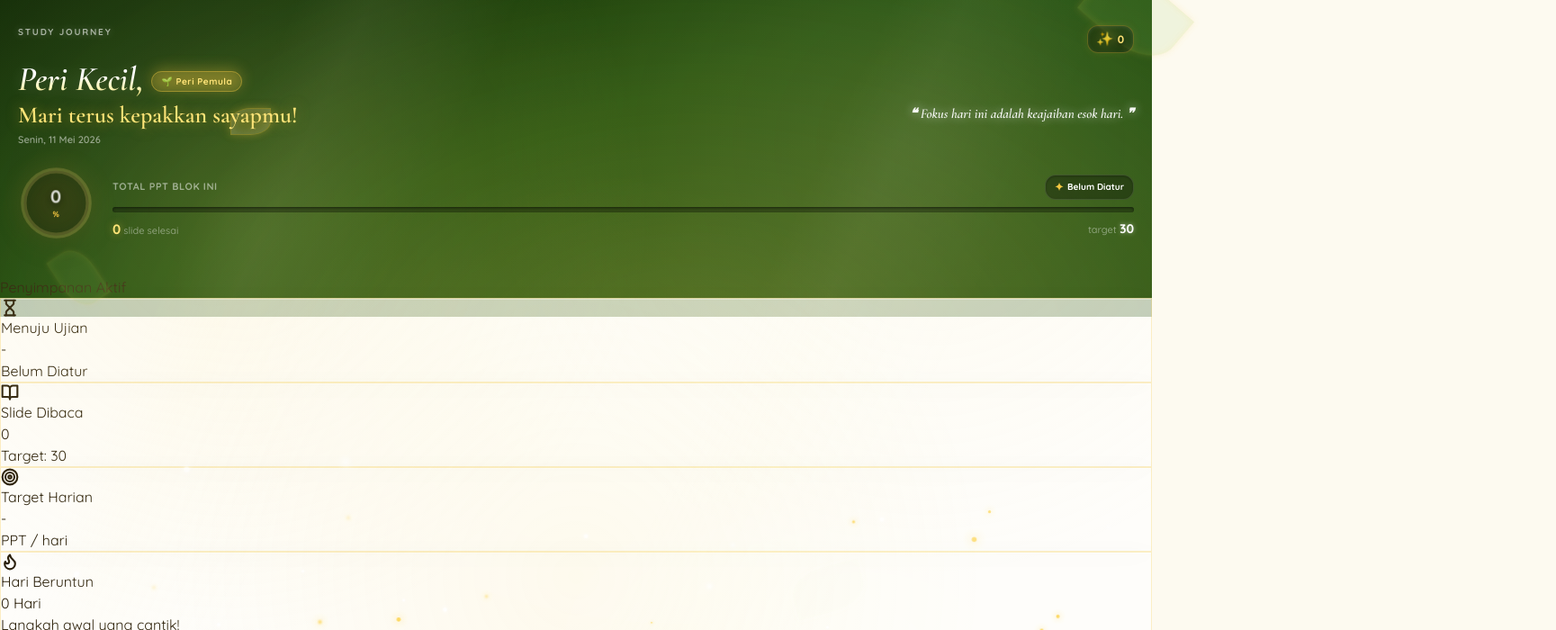
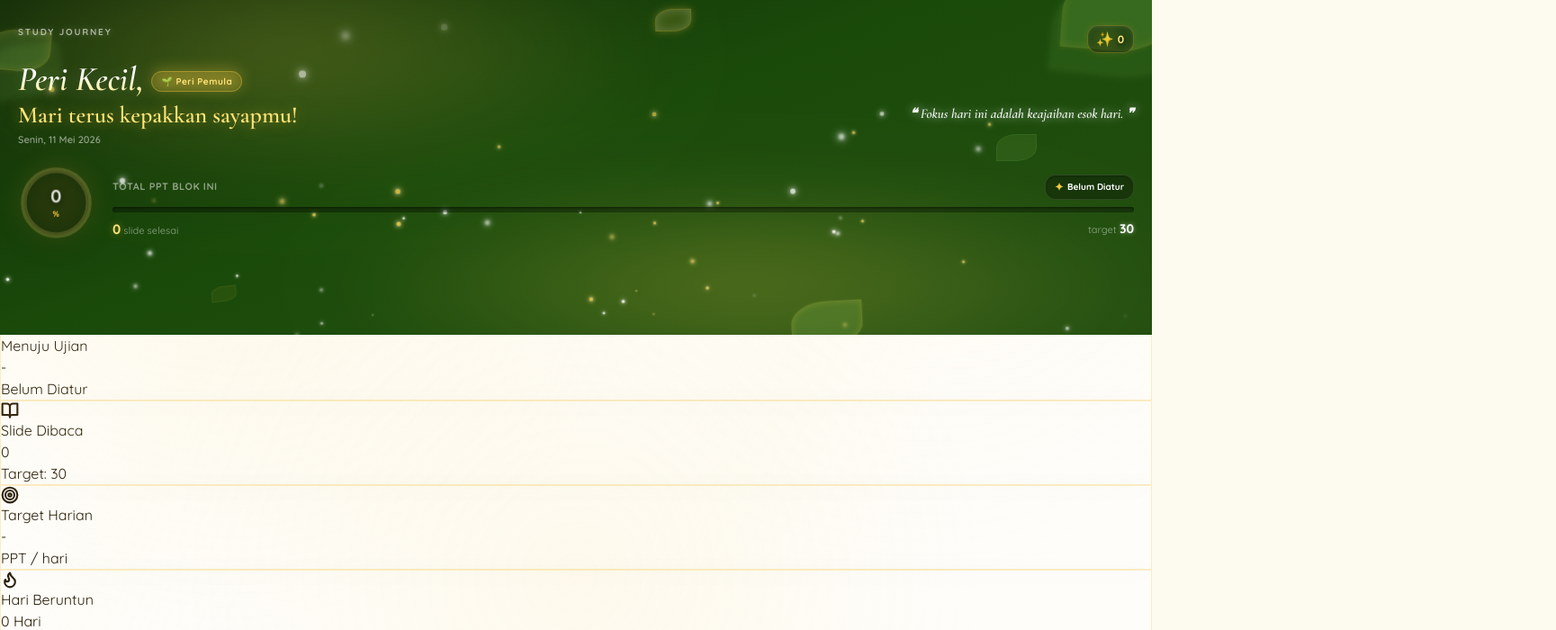
Before and after one commit to njbmaliangkay30/RevalinaStudyJournal, a React (Vite) app: page / in a window 1280 px wide. Shown: the top 700 px of the page at 90% size, 1729 px wide, since content can reach past the window. Built offline with nearby package versions, Linux system fonts and the light colour scheme; a web font is replaced by a local one.

Commit message:
Update Header.tsx

```diff
--- a/src/components/layout/Header.tsx
+++ b/src/components/layout/Header.tsx
@@ -49,149 +49,86 @@ export const Header: React.FC = () => {
     }
   };
 
-  const getBorderTheme = () => theme === 'moon' ? 'rgba(138,180,248,0.2)' : theme === 'sakura' ? 'rgba(240,100,160,0.2)' : 'rgba(245,200,66,0.2)';
   const glowColor = theme === 'moon' ? '#60a5fa' : theme === 'sakura' ? '#fb7185' : '#fcd34d';
 
-  // Injeksi Keyframes untuk Animasi Daun yang Terbang Melayang & Hilang
+  // Injeksi Keyframes Leaf Sway Asli Anda, TIDAK DIUBAH
   useEffect(() => {
     const style = document.createElement("style");
     style.innerHTML = `
-      /* Semua Daun Sekarang Menjauh dengan Fade, Angin Membawa Mereka */
-
-      @keyframes flyLeafTopRight {
-        0% { transform: translate(0, 0) rotate(35deg) scale(1); opacity: 0; }
-        15% { opacity: 0.8; }
-        60% { opacity: 0.8; }
-        100% { transform: translate(120px, -60px) rotate(60deg) scale(0.6); opacity: 0; }
-      }
-
-      @keyframes flyLeafBottomRight {
-        0% { transform: translate(0, 0) rotate(-15deg) scale(1); opacity: 0; }
-        20% { opacity: 0.7; }
-        75% { opacity: 0.7; }
-        100% { transform: translate(80px, -40px) rotate(-30deg) scale(0.7); opacity: 0; }
-      }
-
-      @keyframes flyLeafMidLeft {
-        0% { transform: translate(0, 0) rotate(60deg) scale(1); opacity: 0; }
-        25% { opacity: 0.6; }
-        80% { opacity: 0.6; }
-        100% { transform: translate(-100px, 50px) rotate(30deg) scale(0.5); opacity: 0; }
-      }
-
-      @keyframes flyLeafTopLeft {
-        0% { transform: translate(0, 0) rotate(120deg) scale(1); opacity: 0; }
-        10% { opacity: 0.9; }
-        60% { opacity: 0.9; }
-        100% { transform: translate(150px, -150px) rotate(180deg) scale(0.4); opacity: 0; }
-      }
-
-      /* Debu Naik */
-      @keyframes dustRise {
-        0% { transform: translateY(0px) scale(0.5); opacity: 0; }
-        20% { opacity: 0.9; }
-        80% { opacity: 0.6; }
-        100% { transform: translateY(-400px) scale(1.5); opacity: 0; }
-      }
+      @keyframes swayLeafGentle { 0%, 100% { transform: rotate(0deg) scale(1); } 50% { transform: rotate(6deg) scale(1.02); } }
+      @keyframes swayLeafReverse { 0%, 100% { transform: rotate(0deg) scale(1); } 50% { transform: rotate(-8deg) scale(0.98); } }
+      @keyframes driftAway { 0% { transform: translate(0, 0) rotate(0deg) scale(1); opacity: 0; } 15% { opacity: 0.6; } 85% { opacity: 0.4; } 100% { transform: translate(150px, -200px) rotate(45deg) scale(0.6); opacity: 0; } }
+      @keyframes driftAwayReverse { 0% { transform: translate(0, 0) rotate(0deg) scale(1); opacity: 0; } 15% { opacity: 0.5; } 85% { opacity: 0.3; } 100% { transform: translate(-200px, -150px) rotate(-60deg) scale(0.5); opacity: 0; } }
+      @keyframes dustRise { 0% { transform: translateY(0px) scale(0.5); opacity: 0; } 20% { opacity: 0.9; } 80% { opacity: 0.6; } 100% { transform: translateY(-400px) scale(1.5); opacity: 0; } }
     `;
     document.head.appendChild(style);
     return () => { document.head.removeChild(style); };
   }, []);
 
+  // 🪄 PENTING: Pada Baris Ini! 'borderBottom' dihapus. 'rounded-b' dihapus. 'paddingBottom' saya buat 100px.
   return (
-    <div className="header relative z-10 overflow-hidden"
+    <div className="header"
       style={{
         background: getThemeBg(),
-        // PENTING: Tambahkan pb-20 (padding bawah yang dalam) agar menyatu dengan layar
-        padding: '28px 20px 80px',
-        // HAPUS borderRadius kaku dan borderBottom di sini!
+        padding: '28px 20px 100px',
+        position: 'relative',
+        overflow: 'hidden',
+        zIndex: 10
       }}
     >
-      {/* 🌟 NAFAS HUTAN (Tinggal ditarik lebih lebar) */}
+      {/* 🌟 1. CAHAYA SINEMATIK: DIPOSISIKAN PRESISI DI KIRI-ATAS DAN KANAN-BAWAH */}
       <motion.div
-        animate={{ opacity: [0.15, 0.35, 0.15], scale: [0.95, 1.1, 0.95] }}
-        transition={{ duration: 7, repeat: Infinity, ease: "easeInOut" }}
+        animate={{ opacity: [0.1, 0.3, 0.1], scale: [1, 1.05, 1] }}
+        transition={{ duration: 8, repeat: Infinity, ease: "easeInOut" }}
         style={{
-          position: 'absolute', top: '-25%', left: '-15%', width: '150%', height: '150%',
+          position: 'absolute', top: '-25%', left: '-10%', width: '70%', height: '80%',
+          background: `radial-gradient(ellipse at center, ${glowColor} 0%, transparent 65%)`,
+          pointerEvents: 'none', mixBlendMode: 'screen', filter: 'blur(45px)', zIndex: 0
+        }}
+      />
+      <motion.div
+        animate={{ opacity: [0.05, 0.25, 0.05], scale: [0.95, 1.1, 0.95] }}
+        transition={{ duration: 10, repeat: Infinity, ease: "easeInOut", delay: 1 }}
+        style={{
+          position: 'absolute', bottom: '-20%', right: '-5%', width: '80%', height: '70%',
           background: `radial-gradient(ellipse at center, ${glowColor} 0%, transparent 60%)`,
           pointerEvents: 'none', mixBlendMode: 'screen', filter: 'blur(35px)', zIndex: 0
         }}
       />
 
-      {/* Glow Kanan Bawah */}
-      <motion.div
-        animate={{ opacity: [0.1, 0.3, 0.1], scale: [1, 1.05, 1] }}
-        transition={{ duration: 9, repeat: Infinity, ease: "easeInOut", delay: 1 }}
-        style={{
-          position: 'absolute', bottom: '-25%', right: '-15%', width: '80%', height: '70%',
-          background: `radial-gradient(ellipse at center, ${glowColor} 0%, transparent 65%)`,
-          pointerEvents: 'none', mixBlendMode: 'screen', filter: 'blur(45px)', zIndex: 0
-        }}
-      />
+      {/* 🍃 2. DAUN TINKERBELL */}
+      <div className="header-leaves" style={{ position: 'absolute', inset: 0, pointerEvents: 'none', zIndex: 1 }}>
+        <div style={{ position: 'absolute', borderRadius: '50% 0 50% 0', background: 'rgba(141,201,90,0.1)', width: '150px', height: '100px', top: '-15px', right: '-40px', transform: 'rotate(25deg)', filter: 'blur(3px)', animation: 'swayLeafGentle 10s infinite alternate ease-in-out' }}></div>
+        <div style={{ position: 'absolute', borderRadius: '50% 0 50% 0', background: 'rgba(141,201,90,0.1)', width: '90px', height: '60px', top: '50px', left: '-20px', transform: 'rotate(50deg)', filter: 'blur(4px)', animation: 'swayLeafReverse 12s infinite alternate ease-in-out' }}></div>
 
-      {/* ✨ 2. PIXIE DUST (Partikel Bergerak Leluasa Ke Atas) */}
-      <div style={{ position: 'absolute', inset: 0, overflow: 'hidden', pointerEvents: 'none', zIndex: 1 }}>
-        {Array.from({ length: 50 }).map((_, i) => {
+        <div style={{ position: 'absolute', borderRadius: '50% 0 50% 0', background: 'rgba(141,201,90,0.15)', boxShadow: 'inset 0 0 10px rgba(245,200,66,0.15), 0 0 5px rgba(245,200,66,0.1)', border: '1px solid rgba(245,200,66,0.1)', width: '120px', height: '80px', top: '-20px', right: '-25px', transform: 'rotate(35deg)', transformOrigin: 'top right', animation: 'swayLeafGentle 8s infinite ease-in-out' }}></div>
+        <div style={{ position: 'absolute', borderRadius: '50% 0 50% 0', background: 'rgba(141,201,90,0.2)', boxShadow: 'inset 0 0 8px rgba(245,200,66,0.2), 0 0 4px rgba(245,200,66,0.08)', border: '1px solid rgba(245,200,66,0.12)', width: '80px', height: '50px', bottom: '-10px', right: '25%', transform: 'rotate(-15deg)', transformOrigin: 'bottom right', animation: 'swayLeafReverse 7s infinite ease-in-out' }}></div>
+        <div style={{ position: 'absolute', borderRadius: '50% 0 50% 0', background: 'rgba(141,201,90,0.18)', boxShadow: 'inset 0 0 10px rgba(245,200,66,0.15), 0 0 5px rgba(245,200,66,0.1)', border: '1px solid rgba(245,200,66,0.15)', width: '70px', height: '45px', top: '30px', left: '-15px', transform: 'rotate(60deg)', transformOrigin: 'left center', animation: 'swayLeafGentle 9s infinite ease-in-out' }}></div>
+        <div style={{ position: 'absolute', borderRadius: '50% 0 50% 0', background: 'rgba(245,200,66,0.15)', boxShadow: 'inset 0 0 12px rgba(255,255,255,0.2), 0 0 8px rgba(245,200,66,0.3)', border: '1px solid rgba(245,200,66,0.25)', width: '40px', height: '25px', top: '10px', right: '40%', transform: 'rotate(120deg)', transformOrigin: 'top left', animation: 'swayLeafReverse 6s infinite ease-in-out' }}></div>
+
+        <div style={{ position: 'absolute', borderRadius: '50% 0 50% 0', background: 'rgba(245,200,66,0.12)', border: '1px solid rgba(245,200,66,0.15)', width: '30px', height: '18px', bottom: '20px', left: '20%', animation: 'driftAwayReverse 15s infinite ease-in-out', animationDelay: '2s' }}></div>
+        <div style={{ position: 'absolute', borderRadius: '50% 0 50% 0', background: 'rgba(141,201,90,0.12)', border: '1px solid rgba(141,201,90,0.1)', width: '45px', height: '30px', top: '40%', right: '10%', animation: 'driftAway 18s infinite ease-in-out', animationDelay: '6s' }}></div>
+      </div>
+
+      {/* ✨ 3. SISTEM PARTIKEL DEBU PERI LEBIH PADAT */}
+      <div style={{ position: 'absolute', inset: 0, overflow: 'hidden', pointerEvents: 'none', zIndex: 2 }}>
+        {Array.from({ length: 60 }).map((_, i) => {
           const size = Math.random() * 4 + 2;
           const color = Math.random() > 0.4 ? '#fff' : glowColor;
           return (
             <div
               key={i}
               style={{
-                position: 'absolute',
-                bottom: `-${Math.random() * 50}px`,
-                left: `${Math.random() * 100}%`,
-                width: `${size}px`, height: `${size}px`,
-                backgroundColor: color,
-                borderRadius: '50%',
+                position: 'absolute', bottom: `-${Math.random() * 50}px`, left: `${Math.random() * 100}%`,
+                width: `${size}px`, height: `${size}px`, backgroundColor: color, borderRadius: '50%',
                 boxShadow: `0 0 ${size * 2}px ${color}, 0 0 ${size}px #fff`,
-                animation: `dustRise ${Math.random() * 6 + 5}s infinite linear`,
-                animationDelay: `${Math.random() * 6}s`,
-                opacity: 0,
+                animation: `dustRise ${Math.random() * 7 + 4}s infinite linear`, animationDelay: `${Math.random() * 6}s`, opacity: 0,
                 filter: `blur(${Math.random() > 0.7 ? 1.5 : 0}px)`
               }}
             />
           );
         })}
       </div>
-
-      {/* 🍃 3. DAUN YANG SEMUANYA MENJAUH DENGAN ANGIN */}
-      <div className="header-leaves" style={{ position: 'absolute', inset: 0, pointerEvents: 'none', zIndex: 2 }}>
-
-        {/* Daun 1 - Kanan Atas */}
-        <div style={{
-          position: 'absolute', borderRadius: '50% 0 50% 0', background: 'rgba(141, 201, 90, 0.15)',
-          boxShadow: 'inset 0 0 10px rgba(245,200,66,0.15), 0 0 8px rgba(245,200,66,0.2)', border: '1px solid rgba(245,200,66,0.1)',
-          width: '120px', height: '80px', top: '-10px', right: '-15px',
-          animation: 'flyLeafTopRight 14s infinite ease-in-out', animationDelay: '1s'
-        }}></div>
-
-        {/* Daun 2 - Kanan Bawah Tengah */}
-        <div style={{
-          position: 'absolute', borderRadius: '50% 0 50% 0', background: 'rgba(141, 201, 90, 0.18)',
-          boxShadow: 'inset 0 0 10px rgba(245,200,66,0.1), 0 0 5px rgba(245,200,66,0.15)', border: '1px solid rgba(245,200,66,0.1)',
-          width: '80px', height: '50px', bottom: '15%', right: '25%',
-          animation: 'flyLeafBottomRight 16s infinite ease-in-out', animationDelay: '5s'
-        }}></div>
-
-        {/* Daun 3 - Kiri Tengah */}
-        <div style={{
-          position: 'absolute', borderRadius: '50% 0 50% 0', background: 'rgba(141, 201, 90, 0.15)',
-          boxShadow: 'inset 0 0 10px rgba(245,200,66,0.15), 0 0 6px rgba(245,200,66,0.2)', border: '1px solid rgba(245,200,66,0.12)',
-          width: '70px', height: '45px', top: '35%', left: '5%',
-          animation: 'flyLeafMidLeft 13s infinite ease-in-out', animationDelay: '2.5s'
-        }}></div>
-
-        {/* Daun 4 - Melintas dari Bawah Cepat (Warna Amber/Kuning Daun Kering) */}
-        <div style={{
-          position: 'absolute', borderRadius: '50% 0 50% 0', background: 'rgba(245, 200, 66, 0.15)',
-          boxShadow: 'inset 0 0 15px rgba(255,255,255,0.2), 0 0 10px rgba(245,200,66,0.3)', border: '1px solid rgba(245,200,66,0.25)',
-          width: '45px', height: '30px', top: '15%', left: '20%',
-          animation: 'flyLeafTopLeft 11s infinite ease-in-out', animationDelay: '8s'
-        }}></div>
-
-      </div>
-
 
       {/* --- KONTEN TEKS --- */}
       <div style={{ display: 'flex', justifyContent: 'space-between', alignItems: 'flex-start', position: 'relative', zIndex: 10 }}>
@@ -203,11 +140,7 @@ export const Header: React.FC = () => {
           whileHover={{ scale: 1.05 }} whileTap={{ scale: 0.95 }}
           style={{ background: 'rgba(0,0,0,0.3)', border: '1px solid rgba(245,200,66,0.3)', borderRadius: '12px', padding: '4px 10px', color: '#ffe478', fontWeight: 800, fontSize: '12px', display: 'flex', alignItems: 'center', gap: '5px', cursor: 'pointer', boxShadow: 'inset 0 1px 4px rgba(255,255,255,0.1), 0 0 10px rgba(245,200,66,0.1)' }}
         >
-          <motion.span
-            animate={{ scale: [1, 1.2, 1], opacity: [0.8, 1, 0.8] }}
-            transition={{ duration: 2, repeat: Infinity, ease: "easeInOut" }}
-            style={{ fontSize: '14px', filter: 'drop-shadow(0 0 8px rgba(245,200,66,0.8))' }}
-          >✨</motion.span>
+          <motion.span animate={{ scale: [1, 1.2, 1], opacity: [0.8, 1, 0.8] }} transition={{ duration: 2, repeat: Infinity, ease: "easeInOut" }} style={{ fontSize: '14px', filter: 'drop-shadow(0 0 8px rgba(245,200,66,0.8))' }}>✨</motion.span>
           <span style={{ textShadow: '0 2px 4px rgba(0,0,0,0.5)' }}>{coins}</span>
         </motion.div>
       </div>
@@ -246,10 +179,7 @@ export const Header: React.FC = () => {
         <AnimatePresence mode="wait">
           <motion.div
             key={quote}
-            initial={{ opacity: 0, y: 5 }}
-            animate={{ opacity: 0.95, y: 0 }}
-            exit={{ opacity: 0, y: -5 }}
-            transition={{ duration: 0.8 }}
+            initial={{ opacity: 0, y: 5 }} animate={{ opacity: 0.95, y: 0 }} exit={{ opacity: 0, y: -5 }} transition={{ duration: 0.8 }}
             style={{ fontFamily: '"Cormorant Garamond", "Alice", serif', fontSize: '15px', color: '#fff', fontStyle: 'italic', textShadow: '0 0 12px rgba(255,255,255,0.7)', lineHeight: '1.3', fontWeight: 600, maxWidth: '45%', textAlign: 'right', marginTop: '6px' }}
           >
             ❝ {quote} ❞
@@ -259,11 +189,8 @@ export const Header: React.FC = () => {
 
       <div style={{ display: 'flex', alignItems: 'center', gap: '20px', marginTop: '24px', position: 'relative', zIndex: 10 }}>
 
-        <motion.div
-          animate={{ y: [-5, 5, -5] }}
-          transition={{ duration: 5, repeat: Infinity, ease: "easeInOut" }}
-          style={{ position: 'relative', width: '85px', height: '85px', flexShrink: 0, filter: 'drop-shadow(0 8px 12px rgba(0,0,0,0.4))' }}
-        >
+        <motion.div animate={{ y: [-5, 5, -5] }} transition={{ duration: 5, repeat: Infinity, ease: "easeInOut" }}
+          style={{ position: 'relative', width: '85px', height: '85px', flexShrink: 0, filter: 'drop-shadow(0 8px 12px rgba(0,0,0,0.4))' }}>
           <div style={{ position: 'absolute', inset: 4, borderRadius: '50%', background: '#f5c842', filter: 'blur(15px)', opacity: 0.15 }}></div>
 
           <svg width="85" height="85" viewBox="0 0 80 80" style={{ transform: 'rotate(-90deg)' }}>
@@ -280,25 +207,13 @@ export const Header: React.FC = () => {
           </svg>
 
           <div style={{ position: 'absolute', inset: 0, display: 'flex', flexDirection: 'column', alignItems: 'center', justifyContent: 'center' }}>
-            <motion.div
-              animate={{ opacity: [0.8, 1, 0.8], scale: [0.98, 1.02, 0.98] }}
-              transition={{ duration: 3, repeat: Infinity, ease: "easeInOut" }}
-              style={{ fontSize: '20px', fontWeight: 800, color: '#fff', lineHeight: 1, fontFamily: '"Quicksand", system-ui, sans-serif', textShadow: '0 2px 8px rgba(0,0,0,0.6)' }}
-            >{progressPct}</motion.div>
+            <motion.div animate={{ opacity: [0.8, 1, 0.8], scale: [0.98, 1.02, 0.98] }} transition={{ duration: 3, repeat: Infinity, ease: "easeInOut" }} style={{ fontSize: '20px', fontWeight: 800, color: '#fff', lineHeight: 1, fontFamily: '"Quicksand", system-ui, sans-serif', textShadow: '0 2px 8px rgba(0,0,0,0.6)' }}>{progressPct}</motion.div>
             <div style={{ fontSize: '9px', fontWeight: 700, color: '#f5c842', marginTop: '3px', textTransform: 'uppercase', letterSpacing: '0.1em' }}>%</div>
           </div>
 
           {progressPct > 0 && (
-            <motion.div
-              style={{ position: 'absolute', top: 0, left: 0, width: '100%', height: '100%', pointerEvents: 'none' }}
-              animate={{ rotate: 360 }}
-              transition={{ duration: 10, repeat: Infinity, ease: "linear" }}
-            >
-              <motion.div
-                animate={{ scale: [1, 1.5, 1], opacity: [0.7, 1, 0.7] }}
-                transition={{ duration: 1.5, repeat: Infinity }}
-                style={{ position: 'absolute', top: '-3px', left: '50%', transform: 'translate(-50%, -50%)', width: '7px', height: '7px', borderRadius: '50%', background: '#fff', boxShadow: '0 0 12px 4px rgba(245,200,66,0.9), 0 0 4px 1px #fff' }}
-              ></motion.div>
+            <motion.div style={{ position: 'absolute', top: 0, left: 0, width: '100%', height: '100%', pointerEvents: 'none' }} animate={{ rotate: 360 }} transition={{ duration: 10, repeat: Infinity, ease: "linear" }}>
+              <motion.div animate={{ scale: [1, 1.5, 1], opacity: [0.7, 1, 0.7] }} transition={{ duration: 1.5, repeat: Infinity }} style={{ position: 'absolute', top: '-3px', left: '50%', transform: 'translate(-50%, -50%)', width: '7px', height: '7px', borderRadius: '50%', background: '#fff', boxShadow: '0 0 12px 4px rgba(245,200,66,0.9), 0 0 4px 1px #fff' }}></motion.div>
             </motion.div>
           )}
         </motion.div>
@@ -314,31 +229,20 @@ export const Header: React.FC = () => {
           </div>
 
           <div style={{ position: 'relative', height: '6px', background: 'rgba(0,0,0,0.3)', borderRadius: '4px', marginBottom: '8px', width: '100%', boxShadow: 'inset 0 1px 3px rgba(0,0,0,0.5)', overflow: 'hidden' }}>
-
             <div style={{ position: 'absolute', top: 0, left: 0, height: '6px', borderRadius: '4px', background: 'linear-gradient(90deg, #b8900a, #F5C842, #fff)', boxShadow: '0 0 12px rgba(245,200,66,0.9)', width: `${progressPct}%`, transition: 'width 1.5s cubic-bezier(.4,0,.2,1)' }}></div>
-
             {progressPct > 0 && (
-              <motion.div
-                animate={{ x: ['-100%', '250%'] }}
-                transition={{ duration: 2.5, repeat: Infinity, ease: "easeInOut", repeatDelay: 0.5 }}
-                style={{ position: 'absolute', top: 0, left: 0, bottom: 0, width: '40px', background: 'linear-gradient(90deg, transparent, rgba(255,255,255,0.8), transparent)', transform: 'skewX(-20deg)', pointerEvents: 'none' }}
-              />
+              <motion.div animate={{ x: ['-100%', '250%'] }} transition={{ duration: 2.5, repeat: Infinity, ease: "easeInOut", repeatDelay: 0.5 }} style={{ position: 'absolute', top: 0, left: 0, bottom: 0, width: '40px', background: 'linear-gradient(90deg, transparent, rgba(255,255,255,0.8), transparent)', transform: 'skewX(-20deg)', pointerEvents: 'none' }} />
             )}
           </div>
 
           <div style={{ display: 'flex', justifyContent: 'space-between', fontSize: '11px', color: 'rgba(255,255,255,0.4)', fontWeight: 500 }}>
-            <span style={{ display: 'flex', alignItems: 'baseline', gap: '3px' }}>
-              <strong style={{ color: '#ffe478', fontSize: '15px', textShadow: '0 0 8px rgba(245,200,66,0.5)' }}>{doneCount}</strong>
-              {t('prog_done_lbl')}
-            </span>
-            <span style={{ display: 'flex', alignItems: 'baseline', gap: '3px' }}>
-              {t('prog_target_lbl')}
-              <strong style={{ color: '#fff', fontSize: '14px', textShadow: '0 0 5px rgba(255,255,255,0.5)' }}>{target}</strong>
-            </span>
+            <span style={{ display: 'flex', alignItems: 'baseline', gap: '3px' }}><strong style={{ color: '#ffe478', fontSize: '15px', textShadow: '0 0 8px rgba(245,200,66,0.5)' }}>{doneCount}</strong> {t('prog_done_lbl')}</span>
+            <span style={{ display: 'flex', alignItems: 'baseline', gap: '3px' }}>{t('prog_target_lbl')} <strong style={{ color: '#fff', fontSize: '14px', textShadow: '0 0 5px rgba(255,255,255,0.5)' }}>{target}</strong></span>
           </div>
         </div>
 
       </div>
+
     </div>
   );
 };
```
